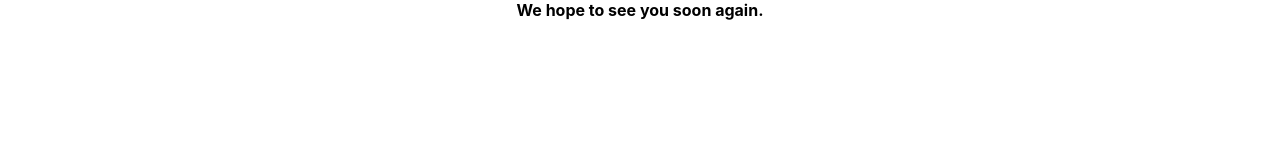
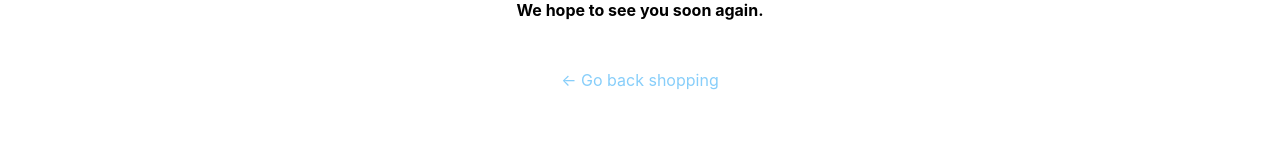
Before and after one commit to JoaoAPS/PurchaseSimulation, a React (Create React App) app: page /thank-you in a window 1280 px wide. Shown: the part 159-300 px from the top of the page. Built offline with nearby package versions, Linux system fonts and the light colour scheme.

Commit message:
Finishing order clears cart

```diff
--- a/src/context/cartReducer.js
+++ b/src/context/cartReducer.js
@@ -41,6 +41,12 @@ function cartReducer(prev, action) {
     return new_cart
   }
 
+  // Clear the cart
+  if (action.type === "CLEAR_CART") {
+    localStorage.setItem("cart", "[]")
+    return []
+  }
+
   return prev
 }
 
--- a/src/index.css
+++ b/src/index.css
@@ -283,3 +283,7 @@ header {
   color: greenyellow;
   margin: 30px 0px;
 }
+
+.thank-you-page .go-back-link {
+  margin-top: 50px;
+}
--- a/src/pages/ThankYou.js
+++ b/src/pages/ThankYou.js
@@ -1,10 +1,21 @@
-import React, { useEffect } from "react"
+import { useEffect, useContext } from "react"
+import { Link } from "react-router-dom"
+import CartContext from "../context/CartContext"
 
-function ThankYou(props) {
+function ThankYou() {
+  const { cartDispatch } = useContext(CartContext)
+
+  // Clear the cart
+  useEffect(() => cartDispatch({ type: "CLEAR_CART" }), [])
+
   return (
     <div className="thank-you-page">
       <h2>Thank you for your purchase! =D</h2>
       <h4>We hope to see you soon again.</h4>
+
+      <Link to="/products" className="go-back-link">
+        &#8592; Go back shopping
+      </Link>
     </div>
   )
 }
```
